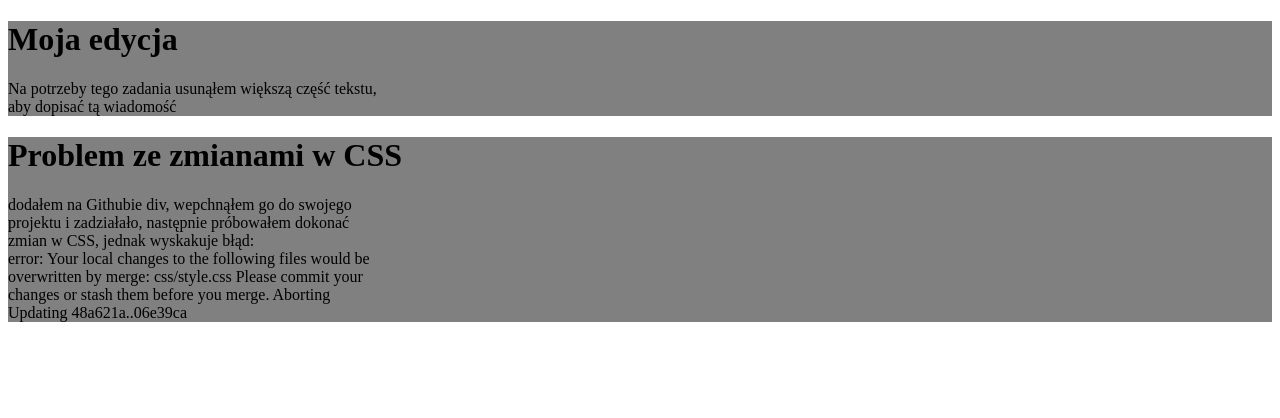
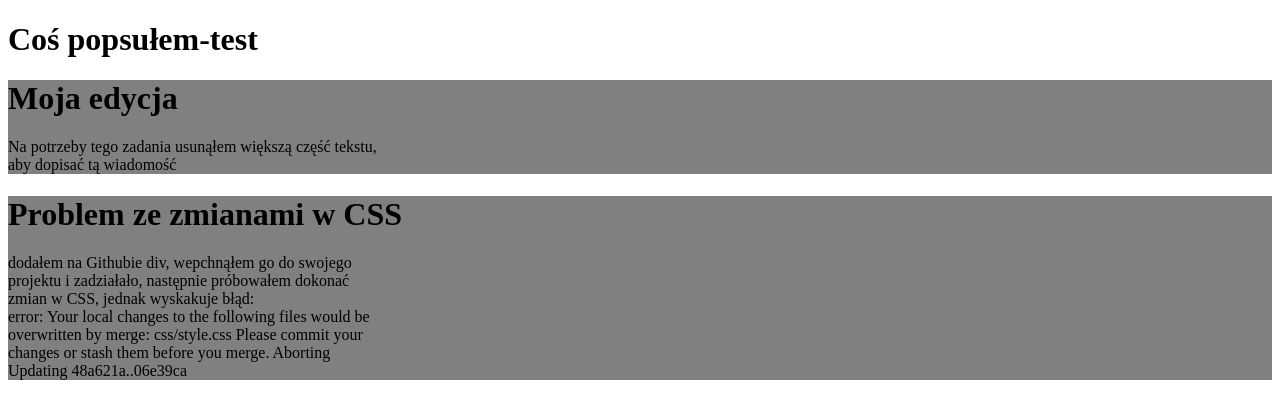
Before and after one commit to OsinaPan/learning-git-2, a plain HTML site: page index.html in a window 1280 px wide. Drawn offline with Linux system fonts and the light colour scheme.

Commit message:
Add header to html

```diff
--- a/index.html
+++ b/index.html
@@ -8,6 +8,7 @@
     <title>git-learning-2</title>
 </head>
 <body>
+    <h1>Coś popsułem-test</h1>
   <div class="container">
     <h1>Moja edycja</h1>
         <p>Na potrzeby tego zadania usunąłem większą część tekstu, aby dopisać tą wiadomość</p>
```
